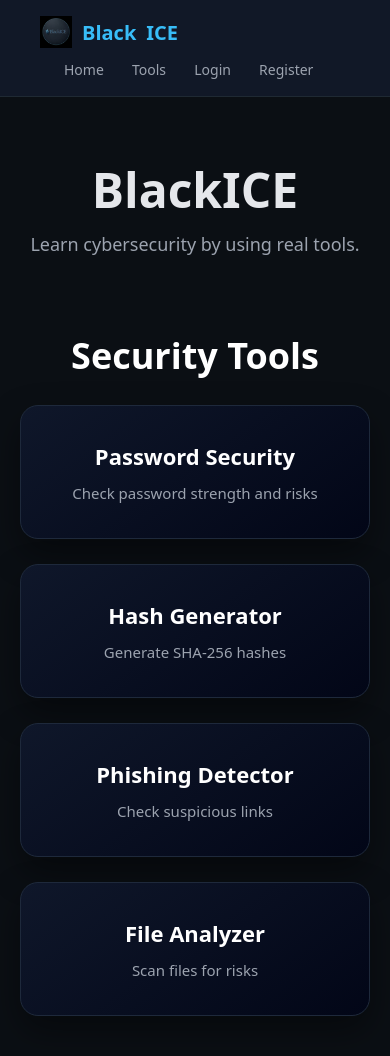
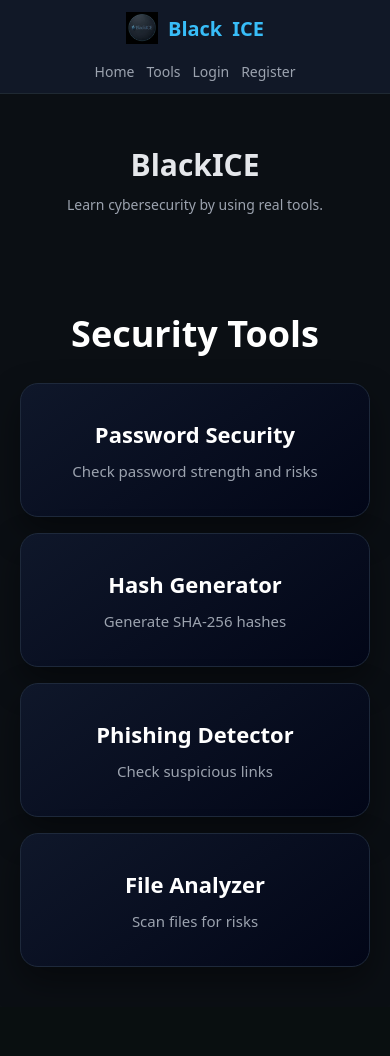
Before and after one commit to adarshx001/BlackICE, a Flask app: page / in a window 390 px wide. After the commit the page ends 967 px from the top, so only its background shows below. Run offline with Flask 3, Linux system fonts and the light colour scheme.

Commit message:
Implement mobile styles for layout and components
Added mobile-specific styles for layout adjustments and improved responsiveness.

```diff
--- a/static/style.css
+++ b/static/style.css
@@ -677,3 +677,88 @@ button:active {
     font-size: 16px;
   }
 }
+
+
+/* ===== MOBILE FIX FOR BLACKICE ===== */
+@media (max-width: 768px) {
+
+  body {
+    overflow-x: hidden;
+  }
+
+  .topbar {
+    flex-direction: column;
+    align-items: center;
+    padding: 12px 16px;
+  }
+
+  .nav {
+    display: flex;
+    flex-wrap: wrap;
+    justify-content: center;
+    gap: 12px;
+    margin-top: 8px;
+  }
+
+  .nav a {
+    font-size: 14px;
+    margin: 0;
+  }
+
+  /* HERO FIX */
+  .hero {
+    padding: 40px 10px;
+  }
+
+  .hero-title {
+    font-size: 30px;
+  }
+
+  .hero-subtitle {
+    font-size: 14px;
+  }
+
+  /* TOOL GRID FIX */
+  .tools-grid,
+  .grid {
+    grid-template-columns: 1fr !important;
+    gap: 16px;
+  }
+
+  .tool-box,
+  .tool-card,
+  .card {
+    width: 100%;
+    margin: 0;
+  }
+
+  /* FORMS */
+  input, button, textarea {
+    width: 100%;
+    font-size: 16px;
+  }
+
+  button {
+    padding: 14px;
+  }
+
+  /* DASHBOARD FIX */
+  .dashboard-grid {
+    grid-template-columns: 1fr !important;
+  }
+
+  /* FILE / PHISHING CARD FIX */
+  .phishing-form {
+    flex-direction: column;
+  }
+
+  .phishing-form input {
+    width: 100%;
+  }
+
+  /* STRENGTH BOX FIX */
+  .strength-card,
+  #strengthCard {
+    width: 100%;
+  }
+}
```
